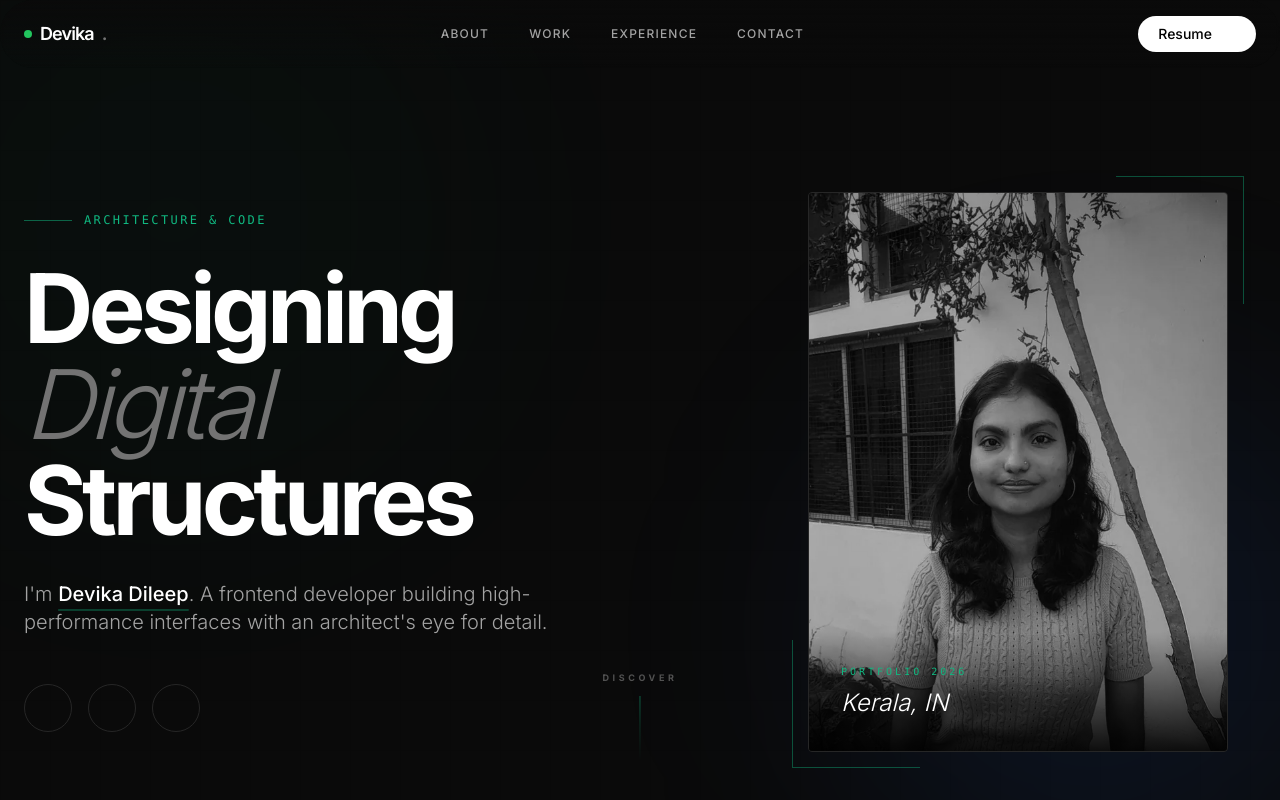
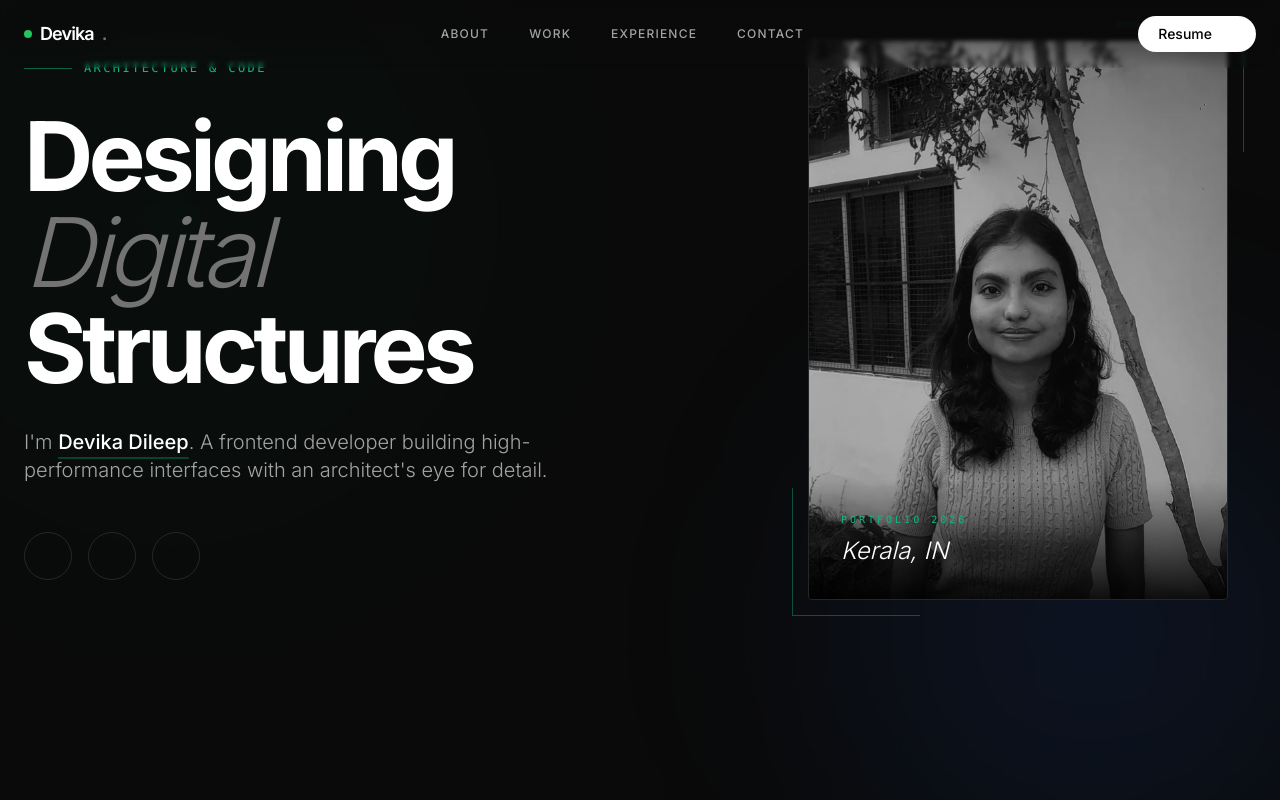
Before and after one commit to Devika123098/Devika_Dileep_Portfolio, a Next.js app: page / in a window 1280 px wide. Shown: the top 800 px of the page. Built offline with nearby package versions, Linux system fonts and the light colour scheme; some icons are missing.

Commit message:
fix: adjust padding in Hero component and remove unused motion div

```diff
--- a/src/components/Hero.tsx
+++ b/src/components/Hero.tsx
@@ -15,7 +15,7 @@ const Hero: React.FC = () => {
   };
 
   return (
-    <header className="relative min-h-screen w-full flex flex-col items-center justify-start overflow-hidden bg-[#0a0a0a] pt-32 md:pt-40 lg:pt-48">
+    <header className="relative min-h-screen w-full flex flex-col items-center justify-start overflow-hidden bg-[#0a0a0a] pt-10">
       <div className="absolute inset-0 z-0">
         <div
           className="absolute inset-0 opacity-[0.03] invert"
@@ -106,15 +106,6 @@ const Hero: React.FC = () => {
           </div>
         </motion.div>
       </div>
-      <motion.div
-        initial={{ opacity: 0 }}
-        animate={{ opacity: 1 }}
-        transition={{ delay: 1.5 }}
-        className="absolute bottom-10 left-1/2 -translate-x-1/2 hidden md:flex flex-col items-center gap-3"
-      >
-        <span className="text-[9px] uppercase tracking-[0.4em] text-neutral-600 font-bold">Discover</span>
-        <div className="w-[1px] h-16 bg-gradient-to-b from-emerald-500/50 via-emerald-500/20 to-transparent" />
-      </motion.div>
     </header>
   );
 };
```
